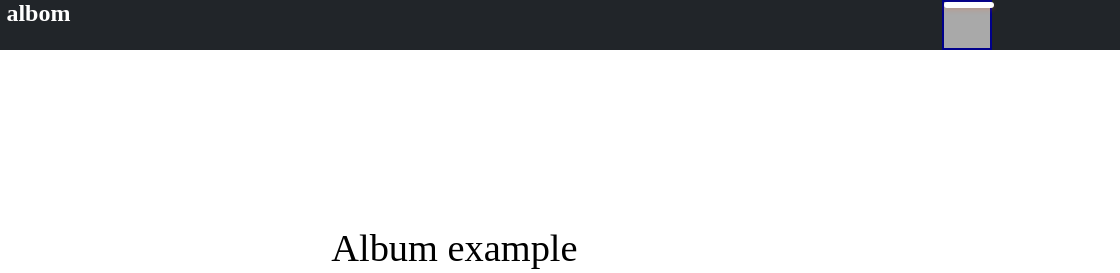
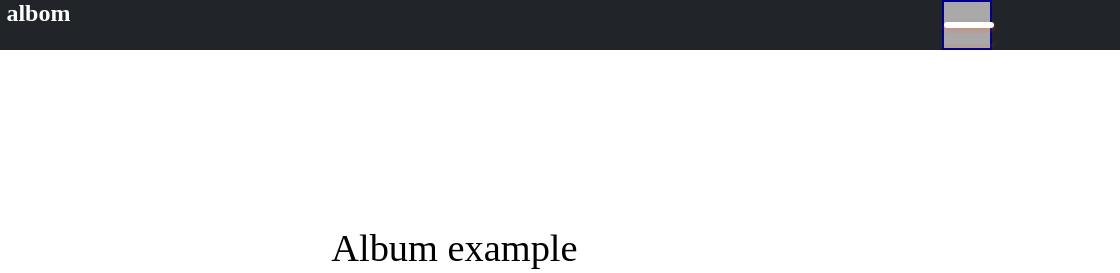
Before and after one commit to bob-justbob/noGridNoFlex, a plain HTML site: page index.html in a window 1280 px wide. Shown: the top 273 px of the page, 160-1280 px from the left. Drawn offline with Linux system fonts and the light colour scheme.

Commit message:
lol there is therd commit changed burger maniu but it's still bad

```diff
--- a/css/style.css
+++ b/css/style.css
@@ -112,11 +112,13 @@
     background: #fff;
     border-radius: 5px;
     box-shadow: 0 2px 5px rgba(255, 101, 47, .2);
+    margin-top: 20px;
+
 }
 
 .dont::after, .dont::before {
     content: '';
-    /* position: absolute; */
+    position: absolute;
     width: 50px;
     height: 6px;
     border-radius: 5px;
@@ -125,7 +127,7 @@
 }
 
 .dont::before {
-    transform: translateY(-16px);
+    transform: translateY(-25px);
 }
 
 .dont::before {
```
